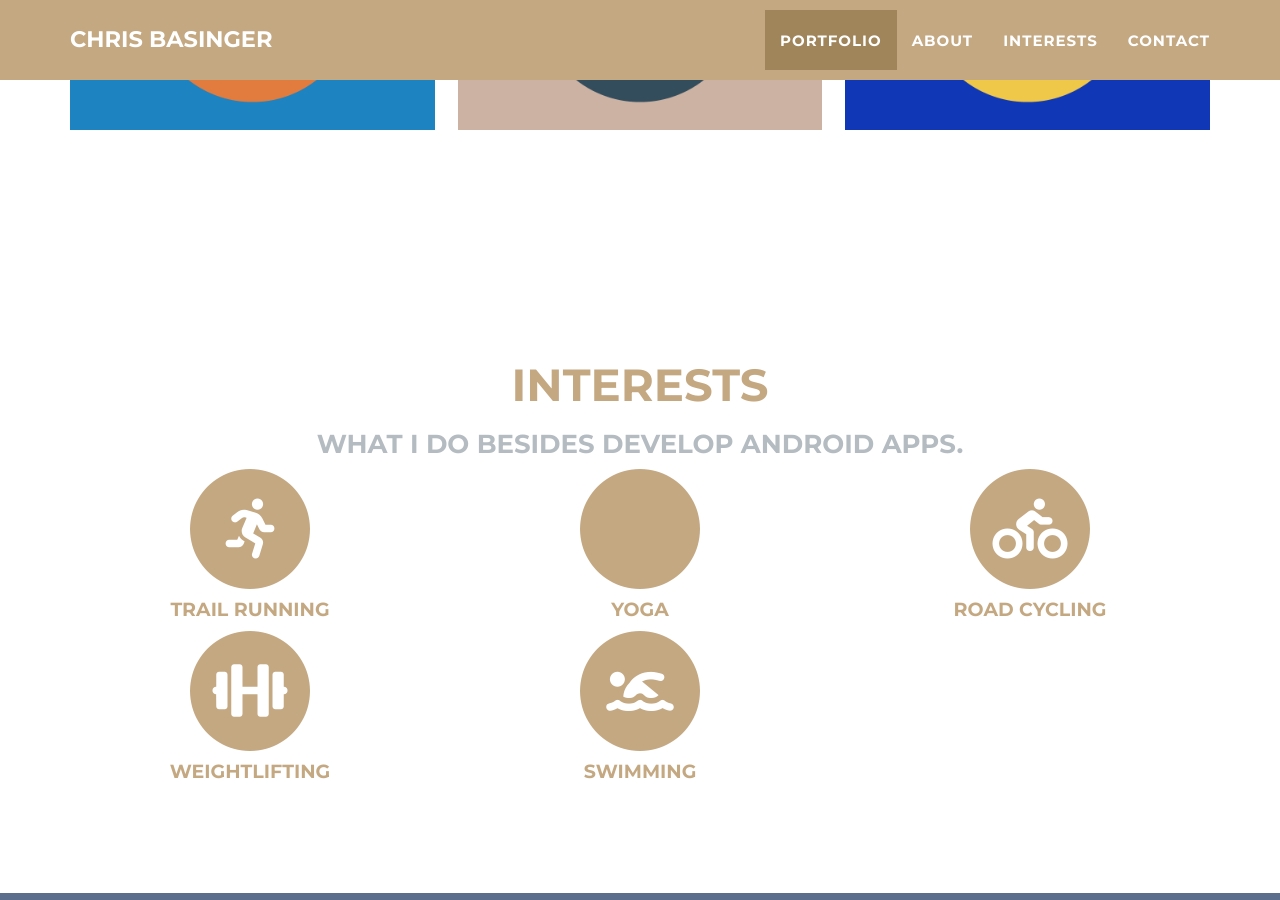
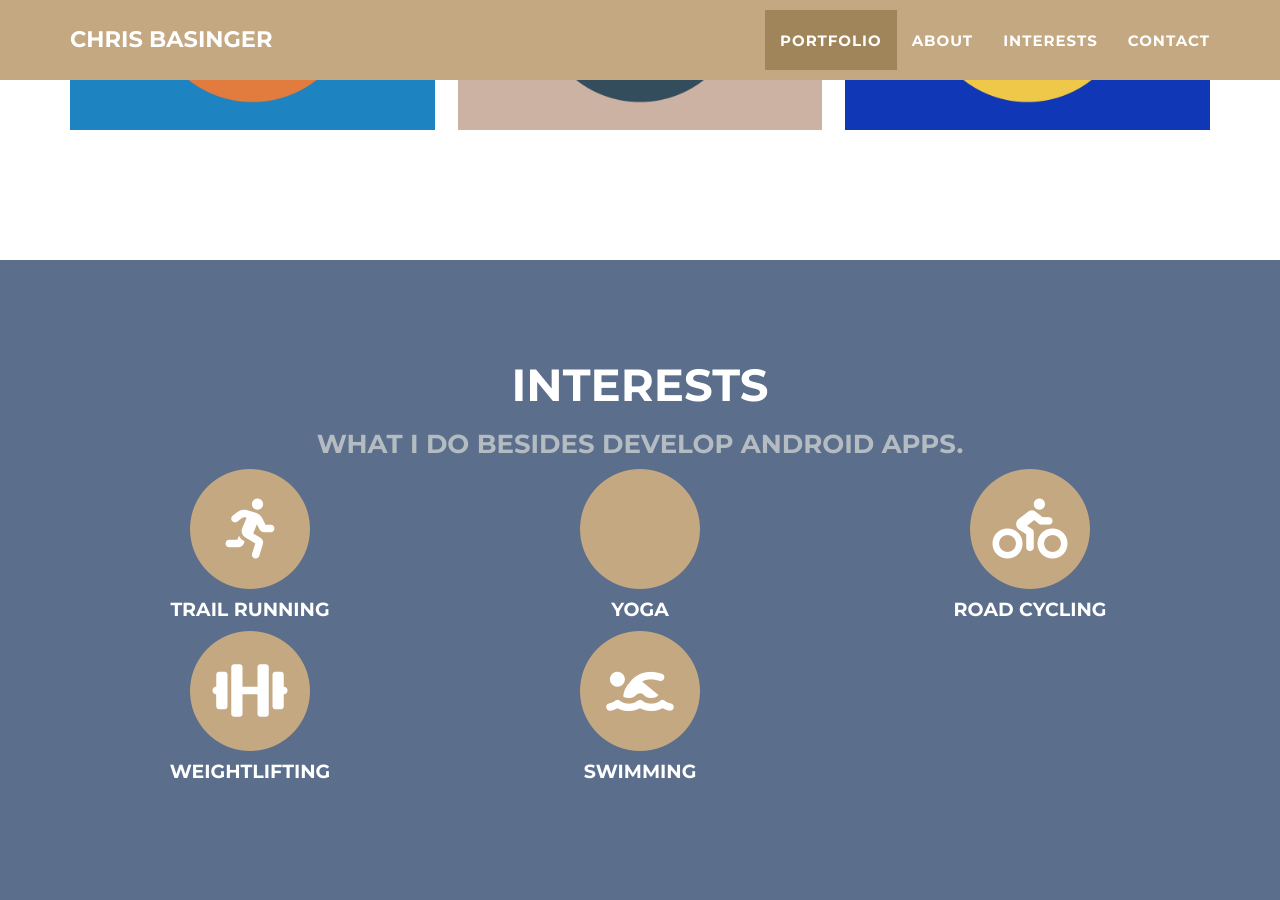
Before and after one commit to zerochancelabs/zerochancelabs.github.io, a Jekyll site: the page built from _posts/2014-07-18-project-1.markdown, in a window 1280 px wide and 900 px high, scrolled down 1412 px. Built offline with Jekyll 4.4.1, drawn with Linux system fonts in a browser that asks for light colours.

Commit message:
testing something

```diff
--- a/_includes/interests.html
+++ b/_includes/interests.html
@@ -1,4 +1,4 @@
-<section class="page-section" id="interests">
+<section class="success" id="interests">
     <div class="container">
         <div class="text-center">
             <h2 class="section-heading text-uppercase">Interests</h2>
```
